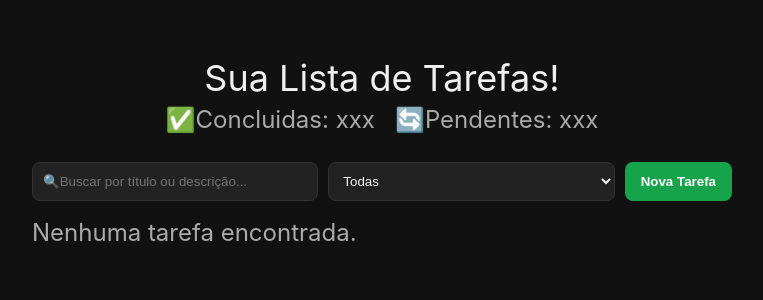
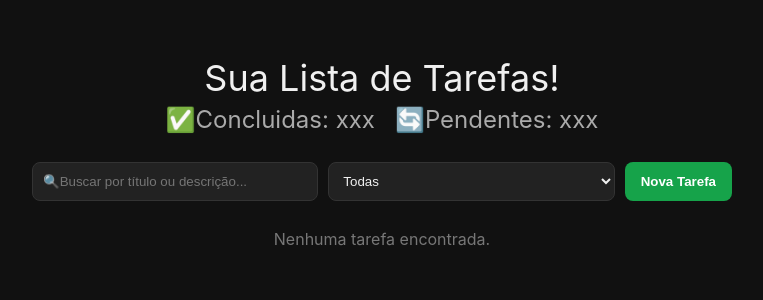
Before and after one commit to Fernand0cruz/task-flow, a React (Vite) app: page / in a window 1280 px wide. Shown: the top 300 px of the page, without its empty margins (258-1021 px from the left). Built offline with nearby package versions, Linux system fonts and the light colour scheme.

Commit message:
feat: implement task status toggle to mark tasks as completed or pending

```diff
--- a/src/App.css
+++ b/src/App.css
@@ -111,6 +111,16 @@ header h1 {
     transition: 0.2s;
 }
 
+.status-btn.green {
+    background: #16a34a;
+    color: white;
+}
+
+.status-btn.gray {
+    background: #333;
+    color: #ccc;
+}
+
 .delete-btn {
     background: #b91c1c;
     border: none;
@@ -213,7 +223,7 @@ header h1 {
 }
 
 .empty {
-    justify-content: center;
-    font-size: 24px;
-    color: #aaa;
+    text-align: center;
+    color: #777;
+    margin-top: 30px;
 }
--- a/src/App.jsx
+++ b/src/App.jsx
@@ -47,6 +47,10 @@ function App() {
         setShowDeleteModal(null);
     }
 
+    function toggleStatus(id) {
+        setTasks(tasks.map((t) => (t.id === id ? { ...t, done: !t.done } : t)));
+    }
+
     return (
         <div className="app-container">
             {/*Header */}
@@ -56,7 +60,11 @@ function App() {
             <Controls openAddModal={() => setShowAddModal(true)} />
 
             {/*Task List*/}
-            <TaskList tasks={tasks} onDelete={setShowDeleteModal} />
+            <TaskList
+                onToggle={toggleStatus}
+                tasks={tasks}
+                onDelete={setShowDeleteModal}
+            />
 
             {/* Modal add new task */}
             {showAddModal && (
--- a/src/components/TaskItem.jsx
+++ b/src/components/TaskItem.jsx
@@ -1,4 +1,4 @@
-const TaskItem = ({ task, onDelete }) => {
+const TaskItem = ({ onToggle, task, onDelete }) => {
     return (
         <li className="task-item">
             <div className="task-info">
@@ -12,7 +12,12 @@ const TaskItem = ({ task, onDelete }) => {
             </div>
 
             <div className="actions">
-                <button className="status-btn">Pendente</button>
+                <button
+                    className={`status-btn ${task.done ? "green" : "gray"}`}
+                    onClick={() => onToggle(task.id)}
+                >
+                    {task.done ? "Concluída" : "Pendente"}
+                </button>
                 <button
                     className="delete-btn"
                     onClick={() => onDelete(task.id)}
--- a/src/components/TaskList.jsx
+++ b/src/components/TaskList.jsx
@@ -1,13 +1,18 @@
 import TaskItem from "./TaskItem";
 
-const TaskList = ({ tasks, onDelete }) => {
+const TaskList = ({ onToggle, tasks, onDelete }) => {
     return (
         <ul className="task-list">
             {tasks.length === 0 ? (
                 <p className="empty">Nenhuma tarefa encontrada.</p>
             ) : (
                 tasks.map((task) => (
-                    <TaskItem key={task.id} task={task} onDelete={onDelete} />
+                    <TaskItem
+                        onToggle={onToggle}
+                        key={task.id}
+                        task={task}
+                        onDelete={onDelete}
+                    />
                 ))
             )}
         </ul>
```
